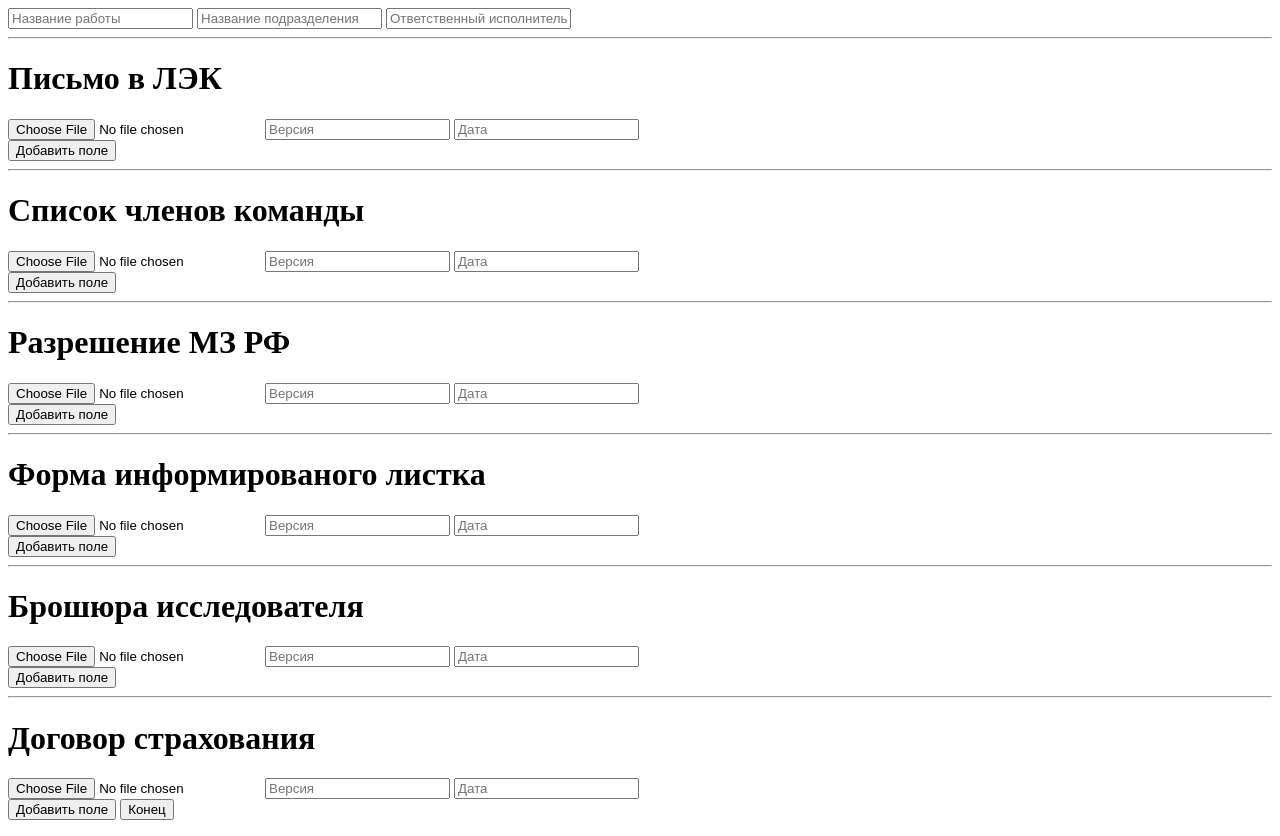
After one commit to lxmp7p/Local-Ethics-Committee, a Django app: template templates/research/loadForms/doclinicalResearchLoadForm.html in a window 1280 px wide. The commit adds this page. Run offline with Django 3.2, Linux system fonts and the light colour scheme; the template is opened without the code that fills it, so the values that code supplies are empty.

Commit message:
Ended load clinicalResearch

```diff
--- a/researchManager/models.py
+++ b/researchManager/models.py
@@ -21,7 +21,7 @@ class Researh(models.Model):
 class Files(models.Model):
     name = models.CharField("Название документа", max_length=150)
     version = models.CharField("Версия документа", max_length=50, null=True, blank=True)
-    date = models.DateField("Дата документа", null=True, blank=True)
+    date = models.CharField("Дата документа", max_length=50, null=True, blank=True)
     file = models.FileField("Путь к файлу")
     research = models.ForeignKey(Researh, on_delete=models.CASCADE, related_name='research_id')
 
--- /dev/null
+++ b/templates/research/loadForms/doclinicalResearchLoadForm.html
@@ -0,0 +1,85 @@
+{% load static %}
+<form method="POST" enctype="multipart/form-data">
+    {% csrf_token %}
+    <div id="loadForm">
+        <div class="researchInfo">
+            <input type="text" class="form-control" aria-label="Default" aria-describedby="inputGroup-sizing-default" name="work_name" placeholder="Название работы">
+            <input type="text" class="form-control" aria-label="Default" aria-describedby="inputGroup-sizing-default" name="division" placeholder="Название подразделения">
+            <input type="text" class="form-control" aria-label="Default" aria-describedby="inputGroup-sizing-default" name="executor" placeholder="Ответственный исполнитель работы">
+        </div>
+
+        <hr>
+        <h1>Письмо в ЛЭК</h1>
+        <div class="letter" id="letter">
+            <div class="letter_form" id="letter_form">
+                <input type="file" name="letter">
+                <input type="text" class="form-control" aria-label="Default" aria-describedby="inputGroup-sizing-default" placeholder="Версия" name="letter_version">
+                <input type="text" class="form-control" aria-label="Default" aria-describedby="inputGroup-sizing-default" placeholder="Дата" name="letter_date">
+            </div>
+        </div>
+        <button type="button" class="btn btn-warning" onclick="dublicateInputs(cloneId='letter_form', parentId='letter')">Добавить поле</button>
+
+        <hr>
+        <h1>Список членов команды</h1>
+        <div class="letter_of_appeal" id="letter_of_appeal">
+            <div class="letter_of_appeal_form" id="letter_of_appeal_form">
+                <input type="file" name="letter_of_appeal">
+                <input type="text" class="form-control" aria-label="Default" aria-describedby="inputGroup-sizing-default" placeholder="Версия" name="letter_of_appeal_version">
+                <input type="text" class="form-control" aria-label="Default" aria-describedby="inputGroup-sizing-default" placeholder="Дата" name="м_date">
+            </div>
+        </div>
+        <button type="button" class="btn btn-warning" onclick="dublicateInputs(cloneId='letter_of_appeal_form', parentId='letter_of_appeal')">Добавить поле</button>
+
+
+        <hr>
+        <h1>Разрешение МЗ РФ</h1>
+        <div class="permit" id="permit">
+            <div class="permit_form" id="permit_form">
+                <input type="file" name="permit">
+                <input type="text" class="form-control" aria-label="Default" aria-describedby="inputGroup-sizing-default" placeholder="Версия" name="permit_version">
+                <input type="text" class="form-control" aria-label="Default" aria-describedby="inputGroup-sizing-default" placeholder="Дата" name="permit_date">
+            </div>
+        </div>
+        <button type="button" class="btn btn-warning" onclick="dublicateInputs(cloneId='permit_form', parentId='permit')">Добавить поле</button>
+
+        <hr>
+        <h1>Форма информированого листка</h1>
+        <div class="inform_list" id="inform_list">
+            <div class="inform_list_form" id="inform_list_form">
+                <input type="file" name="inform_list">
+                <input type="text" class="form-control" aria-label="Default" aria-describedby="inputGroup-sizing-default" placeholder="Версия" name="inform_list_version">
+                <input type="text" class="form-control" aria-label="Default" aria-describedby="inputGroup-sizing-default" placeholder="Дата" name="inform_list_date">
+            </div>
+        </div>
+        <button type="button" class="btn btn-warning" onclick="dublicateInputs(cloneId='inform_list_form', parentId='inform_list')">Добавить поле</button>
+
+
+        <hr>
+        <h1>Брошюра исследователя</h1>
+        <div class="brochure_researcher" id="brochure_researcher">
+            <div class="brochure_researcher_form" id="brochure_researcher_form">
+                <input type="file" name="brochure_researcher">
+                <input type="text" class="form-control" aria-label="Default" aria-describedby="inputGroup-sizing-default" placeholder="Версия" name="brochure_researcher_version">
+                <input type="text" class="form-control" aria-label="Default" aria-describedby="inputGroup-sizing-default" placeholder="Дата" name="brochure_researcher_date">
+            </div>
+        </div>
+        <button type="button" class="btn btn-warning" onclick="dublicateInputs(cloneId='brochure_researcher_form', parentId='brochure_researcher')">Добавить поле</button>
+
+        <hr>
+        <h1>Договор страхования</h1>
+        <div class="insurance_contract" id="insurance_contract">
+            <div class="insurance_contract_form" id="insurance_contract_form">
+                <input type="file" name="insurance_contract">
+                <input type="text" class="form-control" aria-label="Default" aria-describedby="inputGroup-sizing-default" placeholder="Версия" name="insurance_contract_version">
+                <input type="text" class="form-control" aria-label="Default" aria-describedby="inputGroup-sizing-default" placeholder="Дата" name="insurance_contract_date">
+            </div>
+        </div>
+        <button type="button" class="btn btn-warning" onclick="dublicateInputs(cloneId='insurance_contract_form', parentId='insurance_contract')">Добавить поле</button>
+
+        <button type="submit">Конец</button>
+        <input hidden="true" value="1" name="research">
+    </div>
+</form>
+
+<script src="{% static 'js/fileInput.js' %}"></script>
+<script src="{% static 'js/loadForm.js' %}"></script>
--- a/templates/research/loadResearch.html
+++ b/templates/research/loadResearch.html
@@ -1,4 +1,6 @@
 {% extends 'base.html' %}
 {% block content %}
-{% include 'research/loadForms/clinicalResearchLoadForm.html'%}
+{% if researchType == 'clinicalResearch' %}
+    {% include 'research/loadForms/clinicalResearchLoadForm.html'%}
+{% endif %}
 {% endblock %}
```
Also changed, not shown: main.py (deleted, +0 -16 lines), researchManager/functions/loadResearch.py (+29 -9 lines), db.sqlite3, researchManager/migrations/0006_auto_20210907_1241.py (added), 1 other file.
